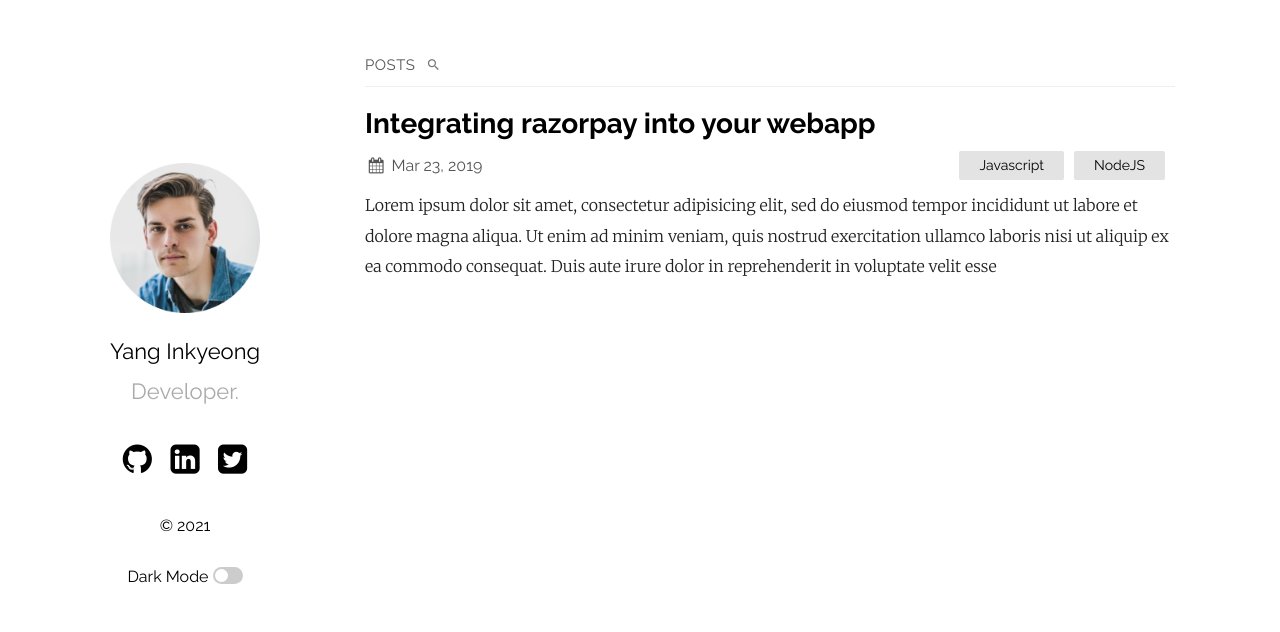
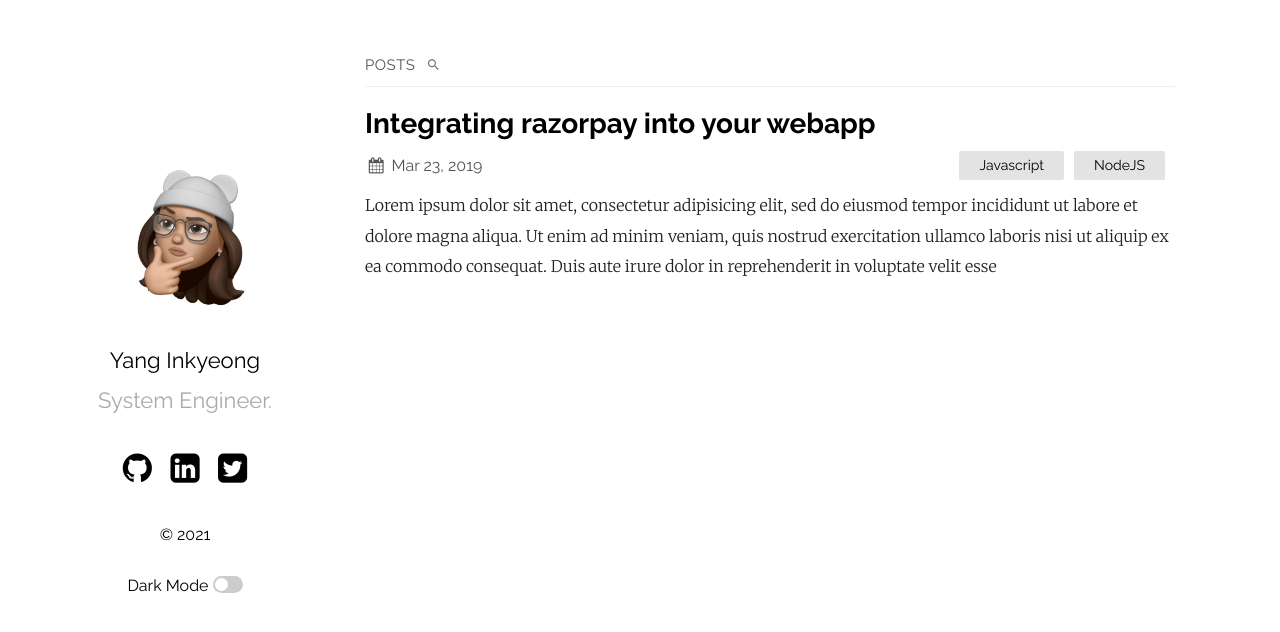
Before and after one commit to InkyeongYang/InkyeongYang, a Jekyll site: the page built from index.md, in a window 1280 px wide. Shown: the top 632 px of the page. Built offline with Jekyll 4.4.1, drawn with Linux system fonts in a browser that asks for light colours.

Commit message:
Update _config.yml

```diff
--- a/_config.yml
+++ b/_config.yml
@@ -13,12 +13,12 @@ sass:
   sass_dir: _sass
 plainwhite:
   name: Yang Inkyeong
-  tagline: Developer.
+  tagline: System Engineer.
   date_format: "%b %-d, %Y"
   sitemap: true # set to true to generate sitemap.xml content
   search: true # set to true to enable searchbar
   dark_mode: true # set to true to add dark mode toggle
-  portfolio_image: "assets/portfolio.png" # the path from the base directory of the site to the image to display (no / at the start)
+  portfolio_image: "assets/IMG_E1837.JPG" # the path from the base directory of the site to the image to display (no / at the start)
   html_lang: "en" # set the lang attribute of the <html> tag for the pages. See here for a list of codes: https://www.w3schools.com/tags/ref_country_codes.asp
   condensed_mobile:
     #- home
```
